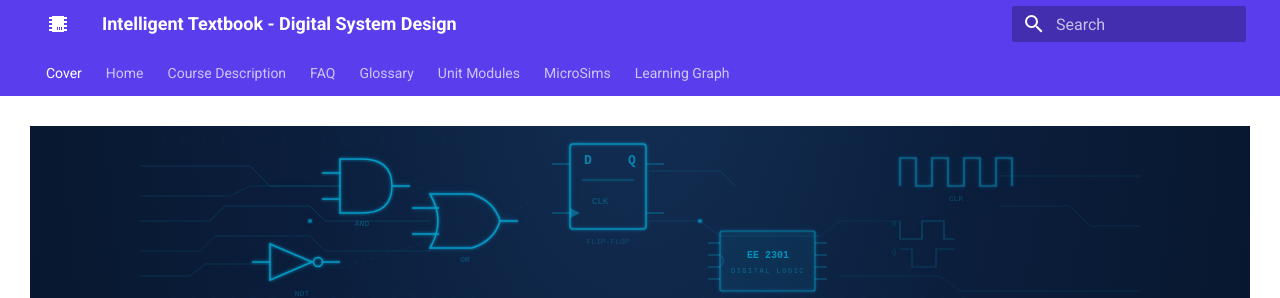
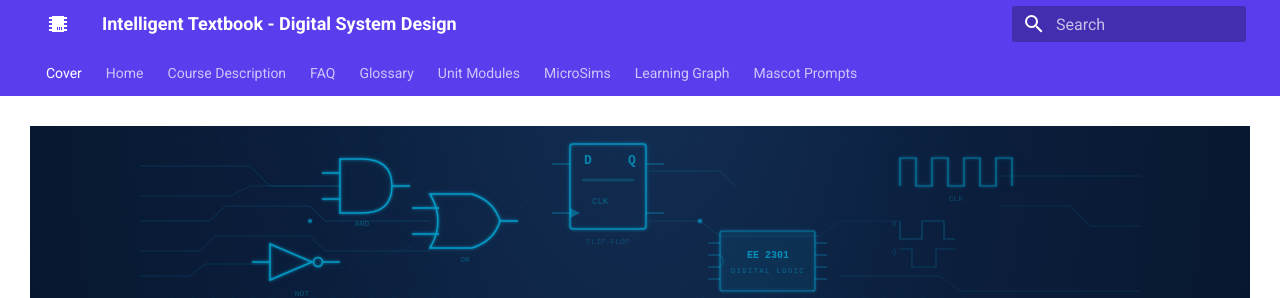
Before and after one commit to Nati-123/intelligent-textbook-ee2301, an MkDocs documentation site: the page built from docs/index.md, in a window 1280 px wide and 900 px high. Shown: the top 298 px of the window. Built offline with MkDocs 1.6.1 and Material for MkDocs 9.7.7, drawn with Linux system fonts in a browser that asks for light colours.

Commit message:
Add Mascot Prompts page to site navigation
Co-Authored-By: Claude Opus 4.6 (1M context) <noreply@anthropic.com>

```diff
--- a/mkdocs.yml
+++ b/mkdocs.yml
@@ -301,3 +301,4 @@ nav:
     - Glossary Quality Report: learning-graph/glossary-quality-report.md
     - Quiz Generation Report: learning-graph/quiz-generation-report.md
     - FAQ Quality Report: learning-graph/faq-quality-report.md
+  - Mascot Prompts: mascot-prompts.md
```
